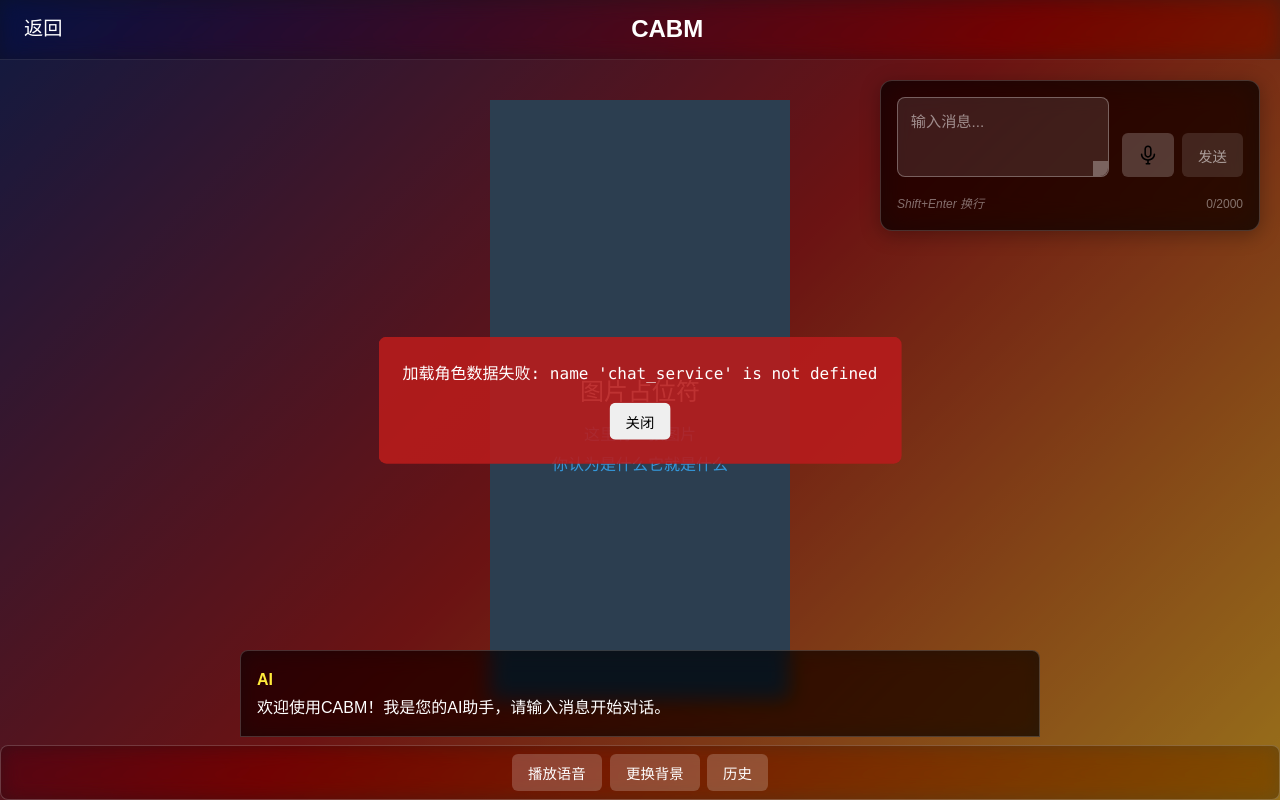
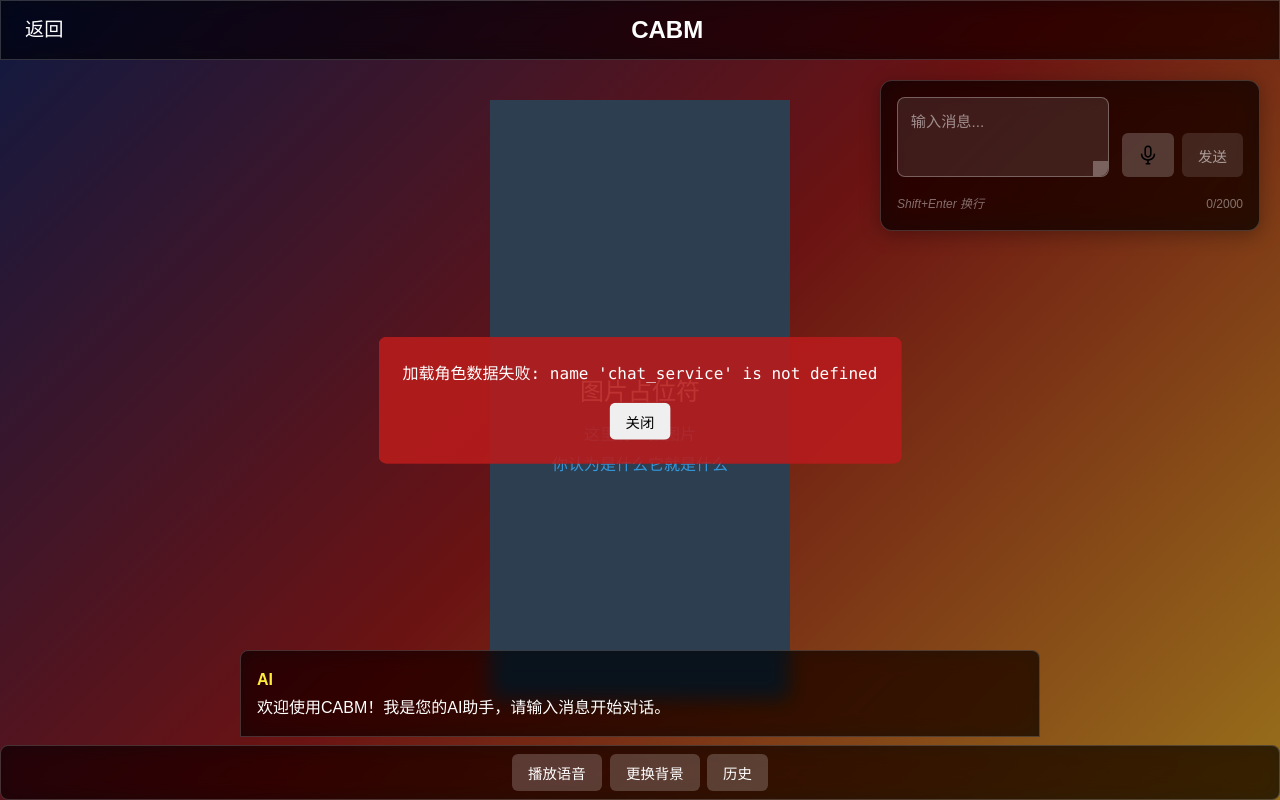
Before and after one commit to xhc2008/CABM, a Flask app: template templates/chat.html in a window 1280 px wide. Run offline with Flask 3, Linux system fonts and the light colour scheme; the template is opened without the code that fills it, so the values that code supplies are empty.

Commit message:
style(templates): 为多个元素添加acrylic-effect类以统一视觉效果
为聊天页面、历史记录模态框等元素添加acrylic-effect类，增强UI一致性

```diff
--- a/templates/chat.html
+++ b/templates/chat.html
@@ -22,7 +22,7 @@
                 {% endif %}
                 <div class="background-overlay"></div>
             </div>
-            <div class="chat-header">
+            <div class="chat-header acrylic-effect">
                 <a href="/select-character" class="btn back-btn">返回</a>
                 <h2>CABM</h2>
             </div>
@@ -46,7 +46,7 @@
                     <span class="char-count" id="charCount">0/2000</span>
                 </div>
             </div>
-            <div class="option-buttons-container" id="optionButtonsContainer">
+            <div class="option-buttons-container acrylic-effect" id="optionButtonsContainer">
                 <div class="option-buttons" id="optionButtons">
                 </div>
             </div>
@@ -56,7 +56,7 @@
                     <div class="dialog-content" id="currentMessage">{% if last_sentence and last_sentence.strip() %}{{ last_sentence }}{% else %}欢迎使用CABM！我是您的AI助手，请输入消息开始对话。{% endif %}</div>
                     <div class="continue-prompt" id="clickToContinue">▽</div>
                 </div>
-                <div class="control-buttons">
+                <div class="control-buttons acrylic-effect">
                     <button id="playaudioButton" class="btn secondary-btn">播放语音</button>
                     <button id="backgroundButton" class="btn secondary-btn">更换背景</button>
                     <button id="historyButton" class="btn secondary-btn">历史</button>
@@ -66,7 +66,7 @@
             </div>
         </div>
         <div class="history-modal" id="historyModal">
-            <div class="history-content">
+            <div class="history-content acrylic-effect">
                 <div class="history-header">
                     <h3>对话历史</h3>
                     <button id="closeHistoryButton" class="btn close-btn">&times;</button>
--- a/templates/select_character.html
+++ b/templates/select_character.html
@@ -12,7 +12,7 @@
 	<div class="container">
 		<div id="selectCharacterPage" class="page active">
 			<div class="home-background"></div>
-			<div class="chat-header" style="background: linear-gradient(135deg, rgba(0,0,0,0.6), rgba(0,0,0,0.6));">
+			<div class="chat-header acrylic-effect" style="background: linear-gradient(135deg, rgba(0,0,0,0.6), rgba(0,0,0,0.6));">
 				<a href="/" class="btn back-btn">首页</a>
 				<h2>选择角色</h2>
 			</div>
```
Also changed, not shown: templates/story_chat.html (+4 -4 lines).
